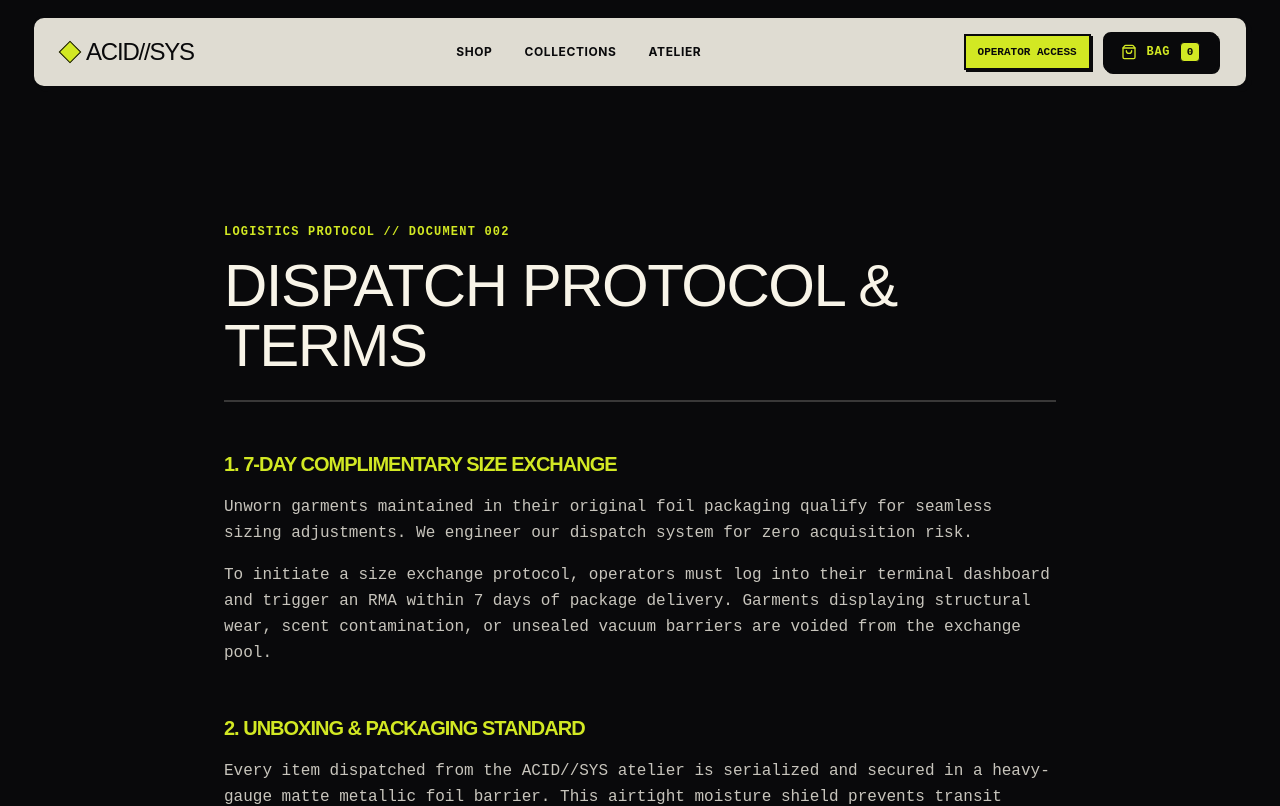
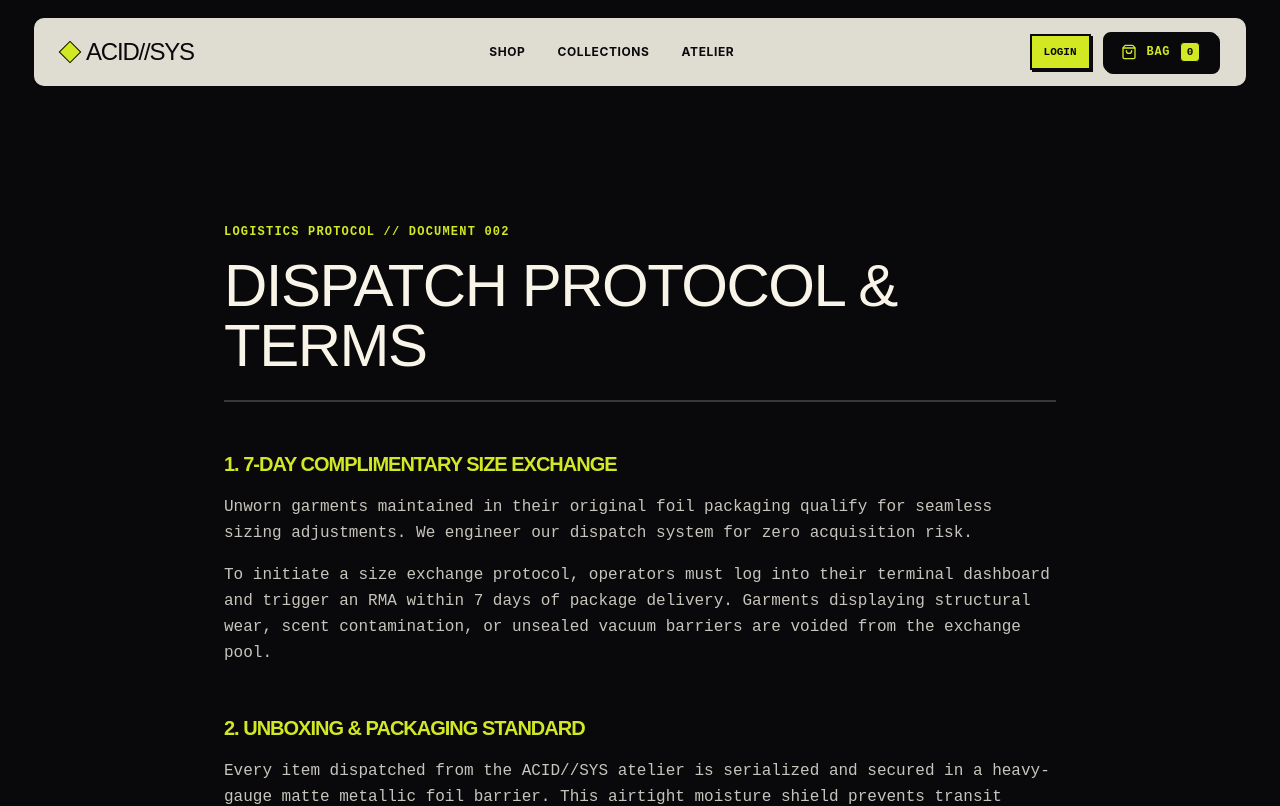
Before and after one commit to adesolabolu/acid-system-storefront, a Next.js app: page /terms in a window 1280 px wide. Shown: the top 806 px of the page. Built offline with nearby package versions, Linux system fonts and the light colour scheme; no server answers; a web font is replaced by a local one.

Commit message:
Change OPERATOR ACCESS to LOGIN

```diff
--- a/src/components/AuthModal.tsx
+++ b/src/components/AuthModal.tsx
@@ -50,7 +50,7 @@ export const AuthModal: React.FC<AuthModalProps> = ({ isOpen, onClose }) => {
         {/* Body */}
         <div className="p-6 md:p-8">
           <GlitchText
-            text="OPERATOR ACCESS"
+            text="LOGIN"
             as="h2"
             className="text-2xl md:text-3xl font-display uppercase text-[#09090B] mb-2"
           />
--- a/src/components/Navbar.tsx
+++ b/src/components/Navbar.tsx
@@ -91,7 +91,7 @@ export const Navbar: React.FC<NavbarProps> = ({
               <Loader2 className="w-4 h-4 animate-spin" />
             </div>
           ) : status === "unauthenticated" ? (
-            <button onClick={() => setShowAuthModal(true)} className="hidden md:inline-block border-2 border-[#09090b] bg-[#D2E823] text-[#09090b] font-mono-code text-[11px] uppercase px-3 py-2 font-bold shadow-[2px_2px_0px_#09090b] hover:translate-x-[2px] hover:translate-y-[2px] hover:shadow-none transition-all">OPERATOR ACCESS</button>
+            <button onClick={() => setShowAuthModal(true)} className="hidden md:inline-block border-2 border-[#09090b] bg-[#D2E823] text-[#09090b] font-mono-code text-[11px] uppercase px-3 py-2 font-bold shadow-[2px_2px_0px_#09090b] hover:translate-x-[2px] hover:translate-y-[2px] hover:shadow-none transition-all">LOGIN</button>
           ) : status === "authenticated" ? (
             <div className="hidden md:flex items-center gap-2 border-2 border-[#09090b] bg-[#F8F4E8] px-2.5 py-1.5 shadow-hard-sm text-xs font-mono-code">
               <span className="text-[#09090b] font-bold">OP // {session.user?.name?.split(" ")[0] || "AUTH"}</span>
```
